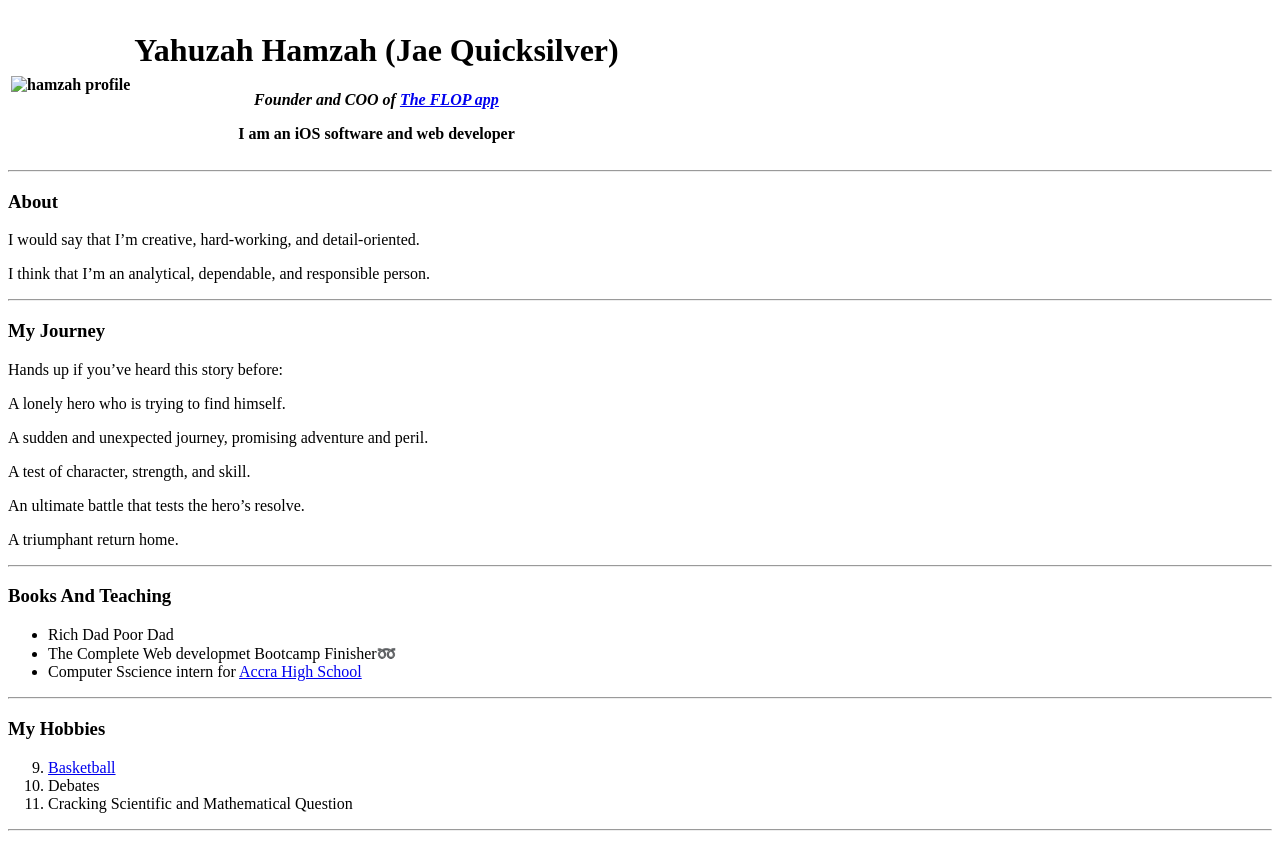
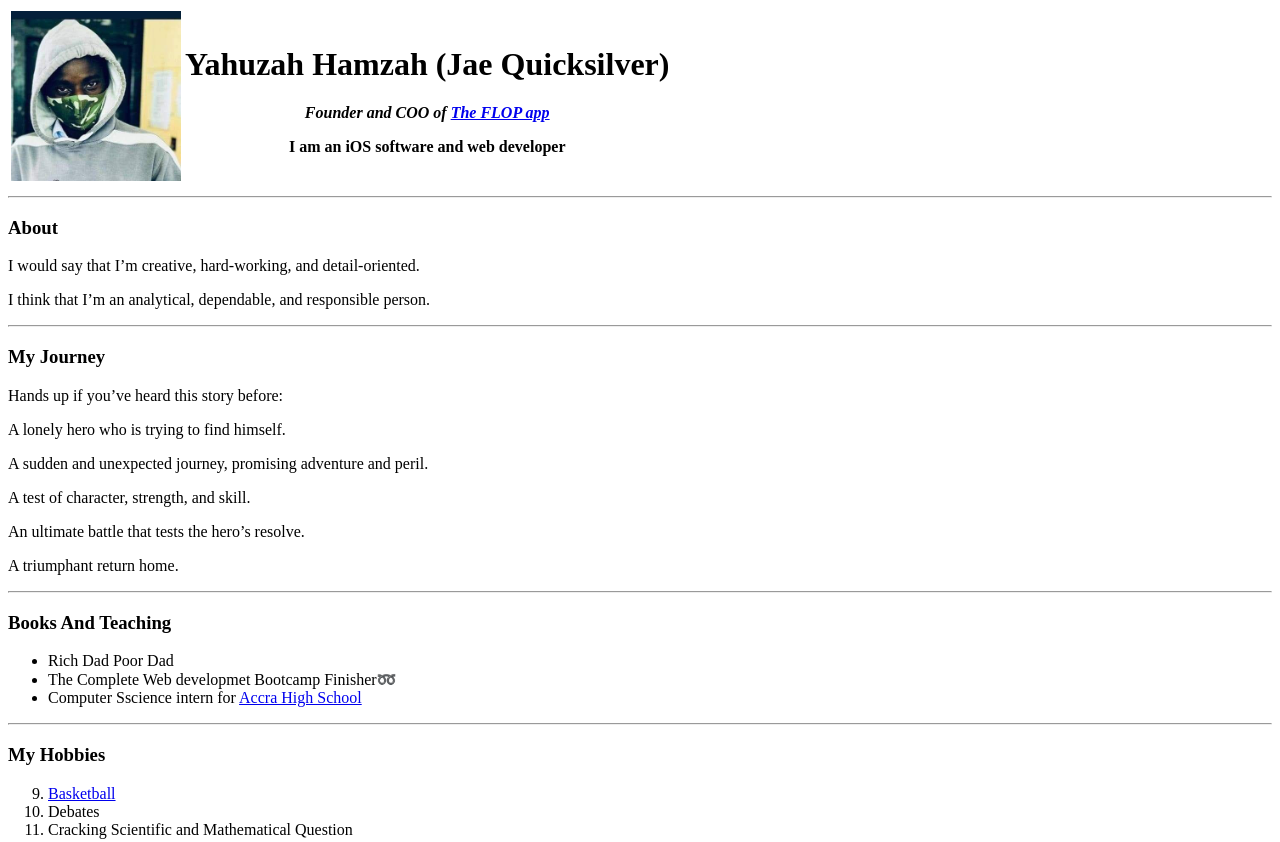
Before and after one commit to JAEQUICKSILVER/cv, a plain HTML site: page index.html in a window 1280 px wide. Shown: the top 842 px of the page. Drawn offline with Linux system fonts and the light colour scheme.

Commit message:
Update index.html
Correcting image

```diff
--- a/index.html
+++ b/index.html
@@ -19,7 +19,7 @@
   <thead>
     <tr>
       <th>
-        <img src="images/hamzah profile.jpg" alt="hamzah profile" width="170">
+        <img src="hamzah profile.jpg" alt="hamzah profile" width="170">
       </th>
 
       <th>
```
